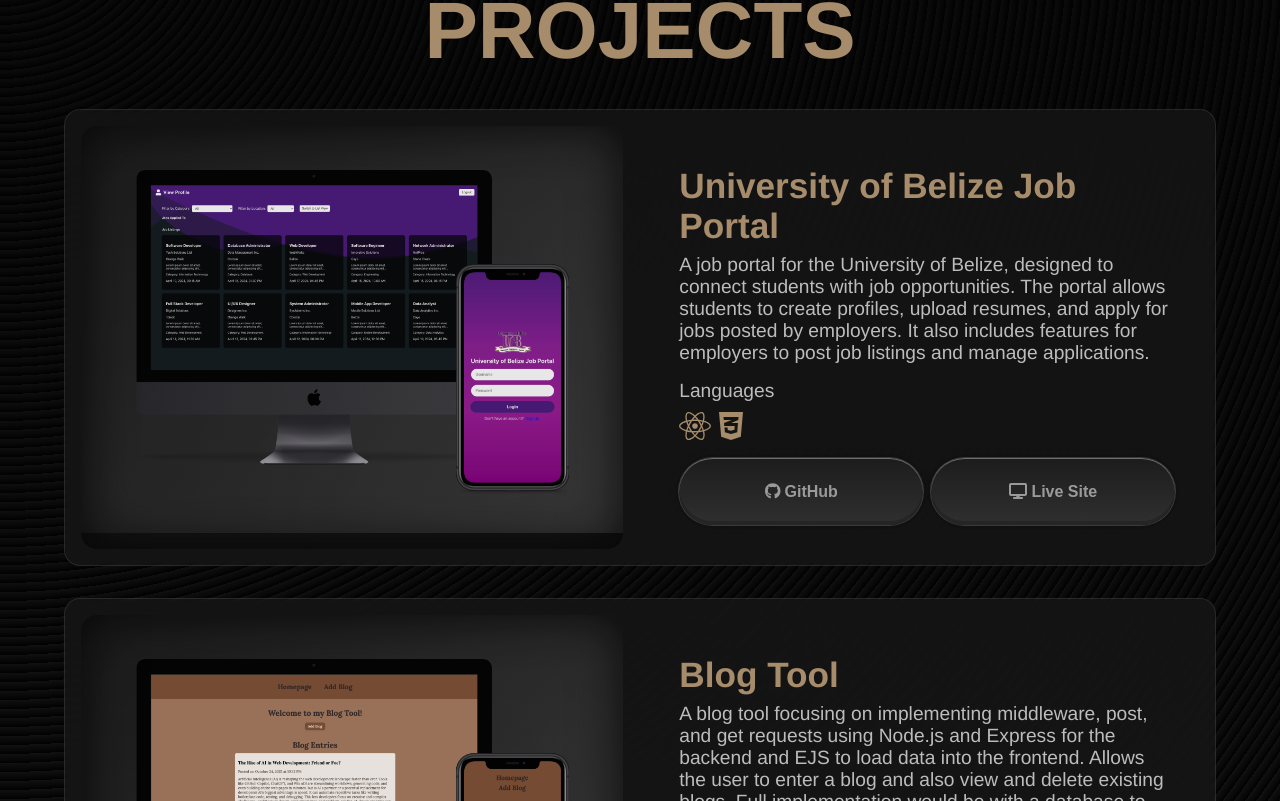
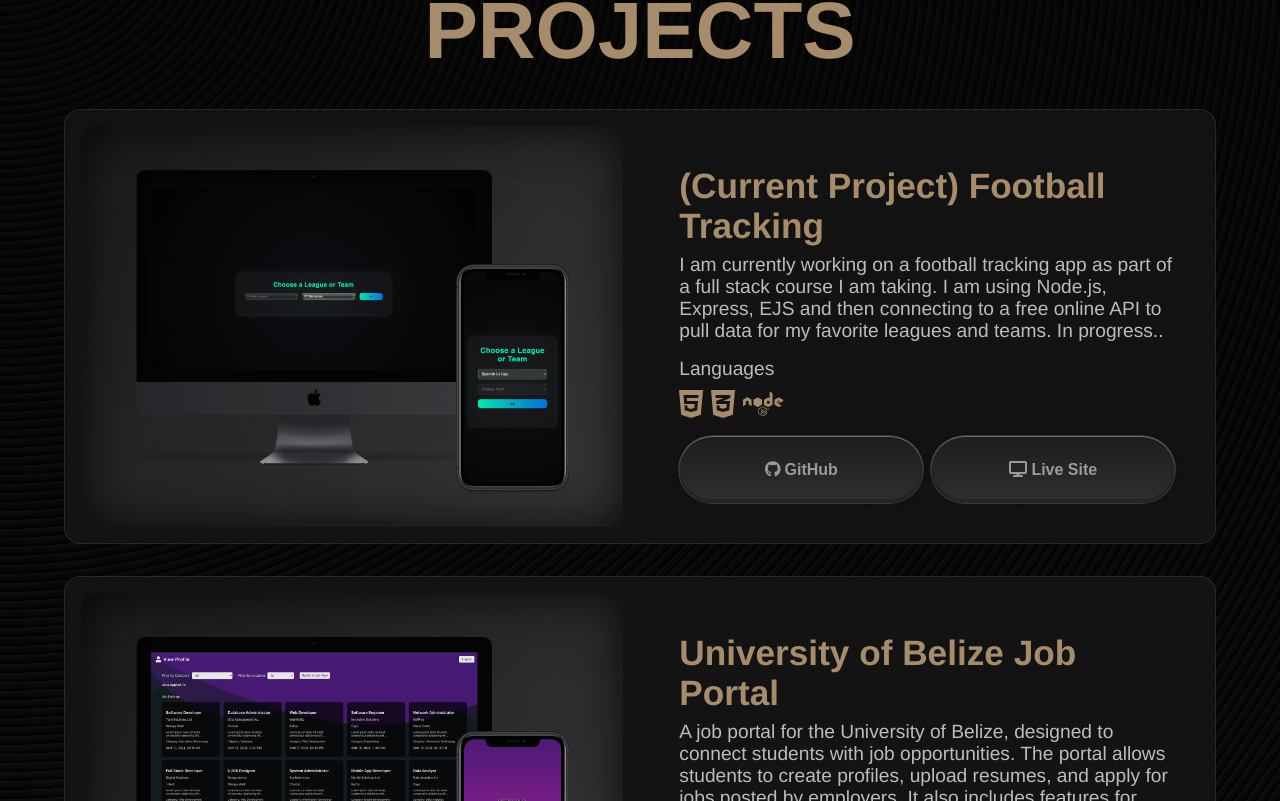
Before and after one commit to josiasmanzur02/portfolio, a React (Create React App) app: page / in a window 1280 px wide. Shown: the part 759-1560 px from the top of the page. Built offline with nearby package versions, Linux system fonts and the light colour scheme.

Commit message:
Update projects and resume

```diff
--- a/src/components/Projects.jsx
+++ b/src/components/Projects.jsx
@@ -19,6 +19,20 @@
 
 const projects = [
   {
+    imageSrc: "/portfolio/images/football-tracking.png",
+    altText: "(Current Project) Football Tracking",
+    captionText: "(Current Project) Football Tracking",
+    description:
+      "I am currently working on a football tracking app as part of a full stack course I am taking. I am using Node.js, Express, EJS and then connecting to a free online API to pull data for my favorite leagues and teams. In progress..",
+    githubUrl: "https://github.com/josiasmanzur02/football-tracking",
+    liveUrl: "https://github.com/josiasmanzur02/football-tracking",
+    languages: [
+      { name: "HTML5", icon: faHtml5 },
+      { name: "CSS3", icon: faCss3Alt },
+      { name: "Node.js", icon: faNode }
+    ],
+  },
+  {
     imageSrc: "/portfolio/images/ub-job-portal.png",
     altText: "University of Belize Job Portal",
     captionText: "University of Belize Job Portal",
@@ -28,7 +42,7 @@
     liveUrl: "https://ub-job-portal.netlify.app/",
     languages: [
       { name: "React", icon: faReact },
-      { name: "CSS3", icon: faCss3Alt },
+      { name: "CSS3", icon: faCss3Alt }
     ],
   },
   {
@@ -41,7 +55,7 @@
     languages: [
       { name: "HTML5", icon: faHtml5 },
       { name: "CSS3", icon: faCss3Alt },
-      { name: "Node.js", icon: faNode },
+      { name: "Node.js", icon: faNode }
     ],
   },
   {
@@ -53,7 +67,7 @@
     liveUrl: "https://josiasmanzur02.github.io/portfolio/",
     languages: [
       { name: "React", icon: faReact },
-      { name: "CSS3", icon: faCss3Alt },
+      { name: "CSS3", icon: faCss3Alt }
     ],
   },
   {
--- a/src/css/Projects.css
+++ b/src/css/Projects.css
@@ -4,12 +4,12 @@
     background-image:
         repeating-radial-gradient(circle at 0 0, transparent 0, #000000 9px),
         repeating-linear-gradient(#1f1e1e55, #1f1e1e);
-    height: 200vh;
+    height: 230vh;
 }
 
 @media (max-height: 900px) {
     .projects-section {
-        height: 300vh;
+        height: 360vh;
     }
 }
 
```
Also changed, not shown: public/images/football-tracking.png (added), 1 other file (tests, documents, lock files or other folders).
